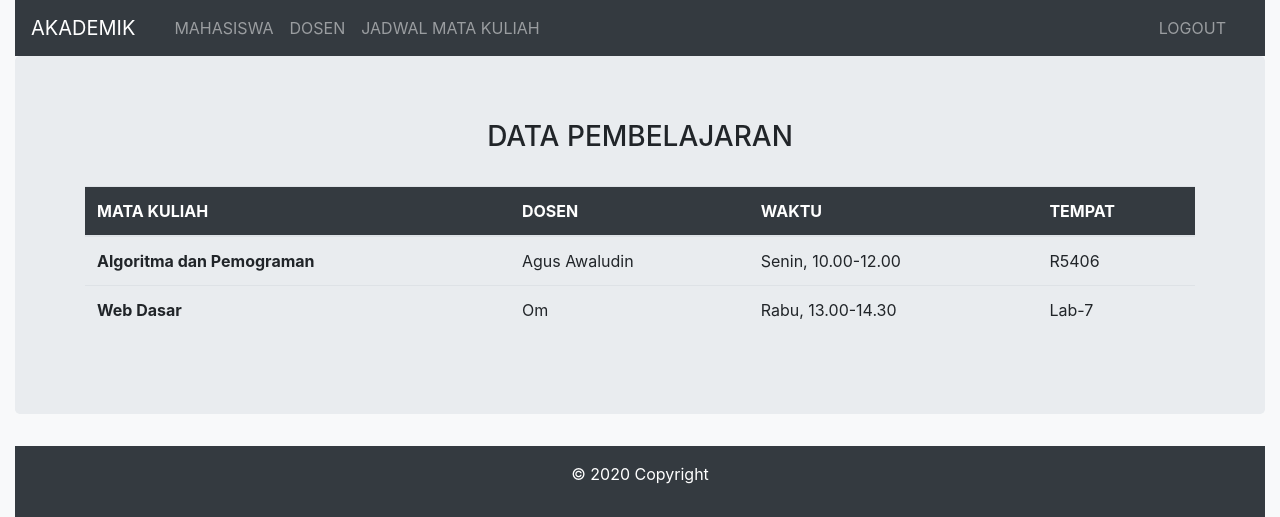
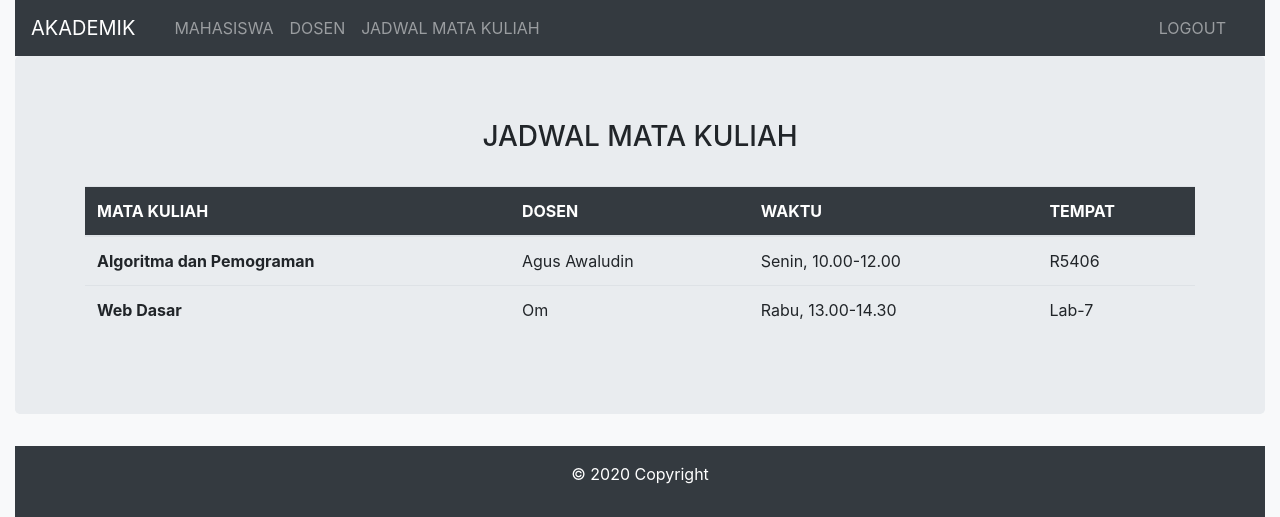
Before and after one commit to tegaroakley/uasbasdat2, a PHP site: page /admin/form-kuliah.php in a window 1280 px wide. Shown: the top 517 px of the page. Run offline with PHP 8.4, Linux system fonts and the light colour scheme; data comes from the database, SQL or seed files in the repository.

Commit message:
Update form-kuliah.php

```diff
--- a/admin/form-kuliah.php
+++ b/admin/form-kuliah.php
@@ -37,7 +37,7 @@
 		  </div>
 		</nav>
 		<div class="jumbotron">
-		<h3 class="text-uppercase text-center">DATA PEMBELAJARAN</h3><br/>
+		<h3 class="text-uppercase text-center">JADWAL MATA KULIAH</h3><br/>
 		<div class="container">
 		<table class="table">
 			<thead class="bg-dark text-white">
```
